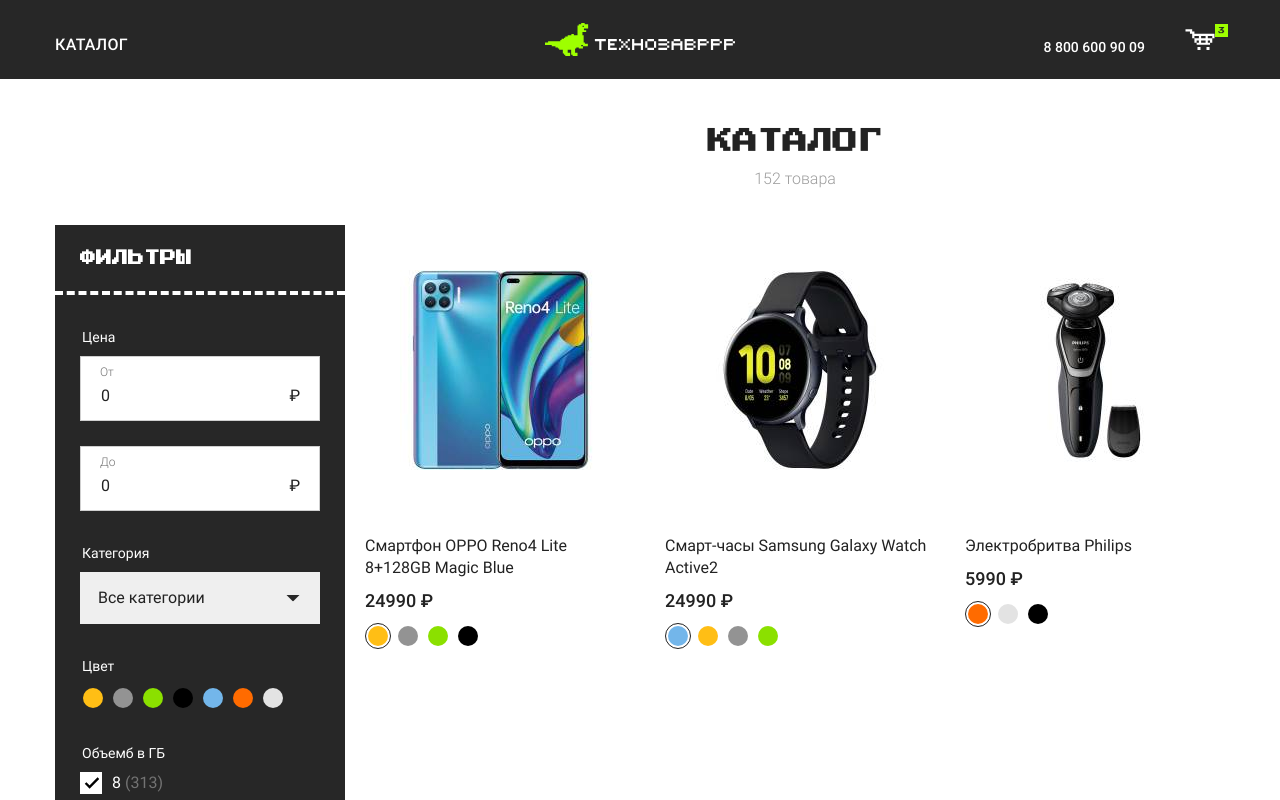
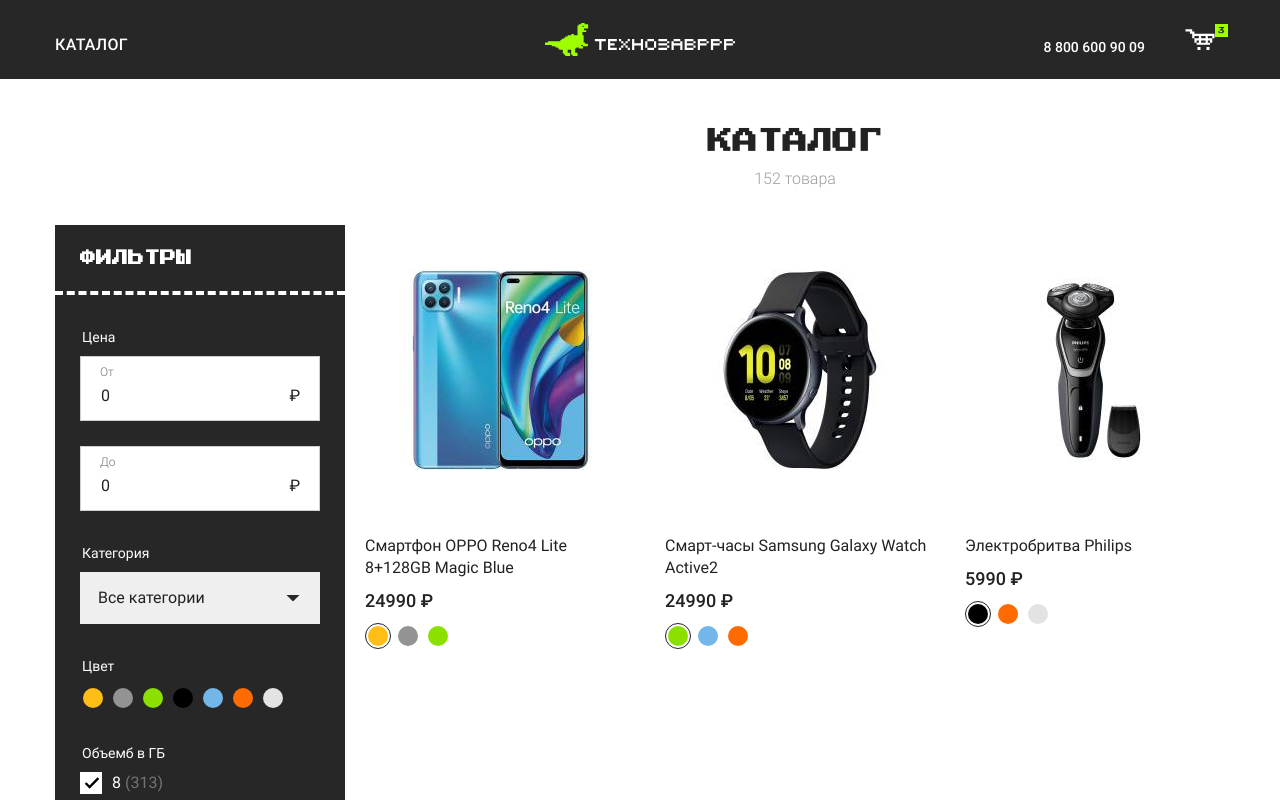
Before and after one commit to AnatolyKyznetsov/skillbox_vue, a Vue app: page / in a window 1280 px wide. Shown: the top 800 px of the page. Built offline with nearby package versions, Linux system fonts and the light colour scheme.

Commit message:
правки по домашней работе модуля 4

```diff
--- a/src/App.vue
+++ b/src/App.vue
@@ -11,7 +11,7 @@
 
     <div class="content__catalog">
       <!-- Фильтры -->
-      <ProductFilter :price-from.sync="filterPriceFrom" :price-to.sync="filterPriceTo" :category-id.sync="filterCategoryId" :product-color.sync="filterColor" :products-colors="productsColors" />
+      <ProductFilter :price-from.sync="filterPriceFrom" :price-to.sync="filterPriceTo" :category-id.sync="filterCategoryId" :product-color.sync="filterColorId" />
       <section class="catalog">
         <!-- Список товаров -->
         <ProductList :products="products" />
@@ -40,7 +40,7 @@
       filterPriceFrom: 0,
       filterPriceTo: 0,
       filterCategoryId: 0,
-      filterColor: '',
+      filterColorId: 0,
       page: 1,
       productsPerPage: 3,
     };
@@ -61,8 +61,8 @@
         filteredProducts = filteredProducts.filter((product) => product.categryId === this.filterCategoryId);
       }
 
-      if (this.filterColor) {
-        filteredProducts = filteredProducts.filter((product) => product.colors.some((color) => color === this.filterColor));
+      if (this.filterColorId) {
+        filteredProducts = filteredProducts.filter((product) => product.colorsId.some((id) => id === this.filterColorId));
       }
 
       return filteredProducts;
@@ -74,17 +74,6 @@
     countProducts() {
       return this.filteredProducts.length;
     },
-    productsColors() {
-      const colors = [];
-
-      this.filteredProducts.forEach((product) => {
-        product.colors.forEach((color) => {
-          colors.push(color);
-        });
-      });
-
-      return colors.filter((item, index) => colors.indexOf(item) === index);
-    },
   },
 };
 </script>
--- a/src/components/BasePagination.vue
+++ b/src/components/BasePagination.vue
@@ -1,7 +1,7 @@
 <template>
   <ul class="catalog__pagination pagination">
     <li class="pagination__item">
-      <a href="#" class="pagination__link pagination__link--arrow" :class="{'pagination__link--disabled' : page === 1}" aria-label="Предыдущая страница" @click.prevent="prevPage(page)">
+      <a href="#" class="pagination__link pagination__link--arrow" :class="{'pagination__link--disabled' : page === 1}" aria-label="Предыдущая страница" @click.prevent="paginate(page - 1)">
         <svg width="8" height="14" fill="currentColor">
           <use xlink:href="#icon-arrow-left"></use>
         </svg>
@@ -13,7 +13,7 @@
       </a>
     </li>
     <li class="pagination__item">
-      <a href="#"  class="pagination__link pagination__link--arrow" :class="{'pagination__link--disabled' : page === pages}" aria-label="Следующая страница" @click.prevent="nextPage(page)">
+      <a href="#"  class="pagination__link pagination__link--arrow" :class="{'pagination__link--disabled' : page === pages}" aria-label="Следующая страница" @click.prevent="paginate(page + 1)">
         <svg width="8" height="14" fill="currentColor">
           <use xlink:href="#icon-arrow-right"></use>
         </svg>
@@ -35,15 +35,9 @@
   },
   methods: {
     paginate(page) {
-      this.$emit('paginate', page);
-    },
-    nextPage(page) {
-      const nextPage = page + 1 > this.pages ? page : page + 1;
-      this.$emit('paginate', nextPage);
-    },
-    prevPage(page) {
-      const prevPage = page - 1 < 1 ? 1 : page - 1;
-      this.$emit('paginate', prevPage);
+      if (page <= this.pages && page >= 1) {
+        this.$emit('paginate', page);
+      }
     },
   },
   computed: {
--- /dev/null
+++ b/src/components/ColorsList.vue
@@ -0,0 +1,32 @@
+<template>
+  <ul class="colors" :class="borderColor ? 'colors--' + borderColor  : false">
+    <li class="colors__item" v-for="color in colors" :key="color.id">
+      <label class="colors__label">
+        <input class="colors__radio sr-only" type="radio" :name="elementName" :value="color.id" v-model="currentColorComponent" >
+        <span class="colors__value" :style="'background-color:' + color.value">
+        </span>
+      </label>
+    </li>
+  </ul>
+</template>
+
+<script>
+export default {
+  props: {
+    colors: Array,
+    currentColor: Number,
+    borderColor: String,
+    elementName: String,
+  },
+  computed: {
+    currentColorComponent: {
+      get() {
+        return this.currentColor;
+      },
+      set(value) {
+        this.$emit('update:currentColor', value);
+      },
+    },
+  },
+};
+</script>
--- a/src/components/ProductFilter.vue
+++ b/src/components/ProductFilter.vue
@@ -27,15 +27,8 @@
 
       <fieldset class="form__block">
         <legend class="form__legend">Цвет</legend>
-        <ul class="colors">
-          <li class="colors__item" v-for="color in productsColors" :key="color">
-            <label class="colors__label">
-              <input class="colors__radio sr-only" type="radio" name="color" :value="color" v-model="currentColor">
-              <span class="colors__value" :style="'background-color:' + color">
-              </span>
-            </label>
-          </li>
-        </ul>
+        <!-- Выбор цветов -->
+        <ColorsList :colors="colors" elementName="filters" :current-color.sync="currentColorId" />
       </fieldset>
 
       <fieldset class="form__block">
@@ -110,21 +103,25 @@
 
 <script>
 import categories from '../data/catigories';
+import colors from '../data/colors';
+import ColorsList from './ColorsList.vue';
 
 export default {
+  components: {
+    ColorsList,
+  },
   data() {
     return {
       currentPriceFrom: 0,
       currentPriceTo: 0,
       currentCategoryId: 0,
-      currentColor: '',
+      currentColorId: 0,
     };
   },
   props: {
     priceFrom: Number,
     priceTo: Number,
     categoryId: Number,
-    productColor: String,
     productsColors: Array,
   },
   watch: {
@@ -138,7 +135,7 @@
       this.currentCategoryId = value;
     },
     productColor(value) {
-      this.currentColor = value;
+      this.currentColorId = value;
     },
   },
   methods: {
@@ -146,7 +143,7 @@
       this.$emit('update:priceFrom', this.currentPriceFrom);
       this.$emit('update:priceTo', this.currentPriceTo);
       this.$emit('update:categoryId', this.currentCategoryId);
-      this.$emit('update:productColor', this.currentColor);
+      this.$emit('update:productColor', this.currentColorId);
     },
     reset() {
       this.$emit('update:priceFrom', 0);
@@ -156,16 +153,11 @@
     },
   },
   computed: {
-    // currentPriceFrom: {
-    //   get() {
-    //     return this.priceFrom;
-    //   },
-    //   set(value) {
-    //     this.$emit('update:priceFrom', value);
-    //   },
-    // },
     categories() {
       return categories;
+    },
+    colors() {
+      return colors;
     },
   },
 };
--- a/src/components/ProductItem.vue
+++ b/src/components/ProductItem.vue
@@ -14,22 +14,37 @@
       {{ product.price }} ₽
     </span>
 
-    <ul class="colors colors--black">
-      <li class="colors__item" v-for="(color, index) in product.colors" :key="color">
-        <label class="colors__label">
-          <input class="colors__radio sr-only" type="radio" :value="color" :name="'product_' + product.id" :checked="index === 0 ? true : false">
-          <span class="colors__value" :style="'background-color:' + color">
-          </span>
-        </label>
-      </li>
-    </ul>
+    <!-- Выбор цветов -->
+    <ColorsList :colors="colors" borderColor="black" :elementName="'product_' + product.id" :current-color="firstColor" />
   </li>
 </template>
 
 <script>
+import colors from '../data/colors';
+import ColorsList from './ColorsList.vue';
+
 export default {
+  components: {
+    ColorsList,
+  },
   props: {
     product: Object,
   },
+  computed: {
+    colors() {
+      const productColors = [];
+
+      colors.forEach((color) => {
+        if (this.product.colorsId.some((id) => id === color.id)) {
+          productColors.push(color);
+        }
+      });
+
+      return productColors;
+    },
+    firstColor() {
+      return this.colors[0].id;
+    },
+  },
 };
 </script>
--- /dev/null
+++ b/src/data/colors.js
@@ -0,0 +1,30 @@
+export default [
+  {
+    id: 1,
+    value: '#FFBE15',
+  },
+  {
+    id: 2,
+    value: '#939393',
+  },
+  {
+    id: 3,
+    value: '#8BE000',
+  },
+  {
+    id: 4,
+    value: '#000000',
+  },
+  {
+    id: 5,
+    value: '#73B6EA',
+  },
+  {
+    id: 6,
+    value: '#FF6B00',
+  },
+  {
+    id: 7,
+    value: '#E3E3E3',
+  },
+];
--- a/src/data/products.js
+++ b/src/data/products.js
@@ -5,7 +5,7 @@
     title: 'Смартфон OPPO Reno4 Lite 8+128GB Magic Blue',
     price: 24990,
     img: '/img/phone.jpg',
-    colors: ['#FFBE15', '#939393', '#8BE000', '#000000'],
+    colorsId: [1, 2, 3],
   },
   {
     id: 2,
@@ -13,7 +13,7 @@
     title: 'Смарт-часы Samsung Galaxy Watch Active2',
     price: 24990,
     img: '/img/watch.jpg',
-    colors: ['#73B6EA', '#FFBE15', '#939393', '#8BE000'],
+    colorsId: [3, 5, 6],
   },
   {
     id: 3,
@@ -21,7 +21,7 @@
     title: 'Электробритва Philips',
     price: 5990,
     img: '/img/shaver.jpg',
-    colors: ['#FF6B00', '#E3E3E3', '#000000'],
+    colorsId: [4, 6, 7],
   },
   {
     id: 4,
@@ -29,7 +29,7 @@
     title: 'Электрическая зубная щетка Braun ORAL-B',
     price: 2490,
     img: '/img/toothbrush.jpg',
-    colors: ['#73B6EA', '#FFBE15', '#939393'],
+    colorsId: [1, 2, 5],
   },
   {
     id: 5,
@@ -37,7 +37,7 @@
     title: 'Машинка для стрижки волос Philips',
     price: 4590,
     img: '/img/clipper.jpg',
-    colors: ['#73B6EA', '#939393', '#000000'],
+    colorsId: [2, 4, 5],
   },
   {
     id: 6,
@@ -45,7 +45,7 @@
     title: 'Эпилятор Rowenta',
     price: 4990,
     img: '/img/epilator.jpg',
-    colors: ['#939393', '#8BE000', '#E3E3E3'],
+    colorsId: [2, 3, 7],
   },
   {
     id: 7,
@@ -53,7 +53,7 @@
     title: 'Пылесос ручной Tefal',
     price: 11990,
     img: '/img/vacuum_cleaner.jpg',
-    colors: ['#8BE000', '#E3E3E3'],
+    colorsId: [1, 4, 7],
   },
   {
     id: 8,
@@ -61,7 +61,7 @@
     title: 'Утюг Redmond',
     price: 3990,
     img: '/img/iron.jpg',
-    colors: ['#E3E3E3'],
+    colorsId: [3, 5, 6],
   },
   {
     id: 9,
@@ -69,7 +69,7 @@
     title: 'Наушники True Wireless Samsung',
     price: 17990,
     img: '/img/headphones.jpg',
-    colors: ['#E3E3E3', '#000000'],
+    colorsId: [2, 3, 7],
   },
   {
     id: 10,
@@ -77,7 +77,7 @@
     title: 'Умная колонка JBL',
     price: 8790,
     img: '/img/speaker.jpg',
-    colors: ['#939393', '#8BE000', '#FF6B00'],
+    colorsId: [4, 5, 6],
   },
   {
     id: 11,
@@ -85,7 +85,7 @@
     title: 'Кофемашина капсульного',
     price: 7990,
     img: '/img/coffee_maker.jpg',
-    colors: ['#939393', '#8BE000', '#FF6B00', '#000000'],
+    colorsId: [1, 3, 4],
   },
   {
     id: 12,
@@ -93,6 +93,6 @@
     title: 'Радиатор Electrolux',
     price: 5790,
     img: '/img/radiator.jpg',
-    colors: ['#73B6EA', '#FFBE15'],
+    colorsId: [1, 2, 5],
   },
 ];
```
